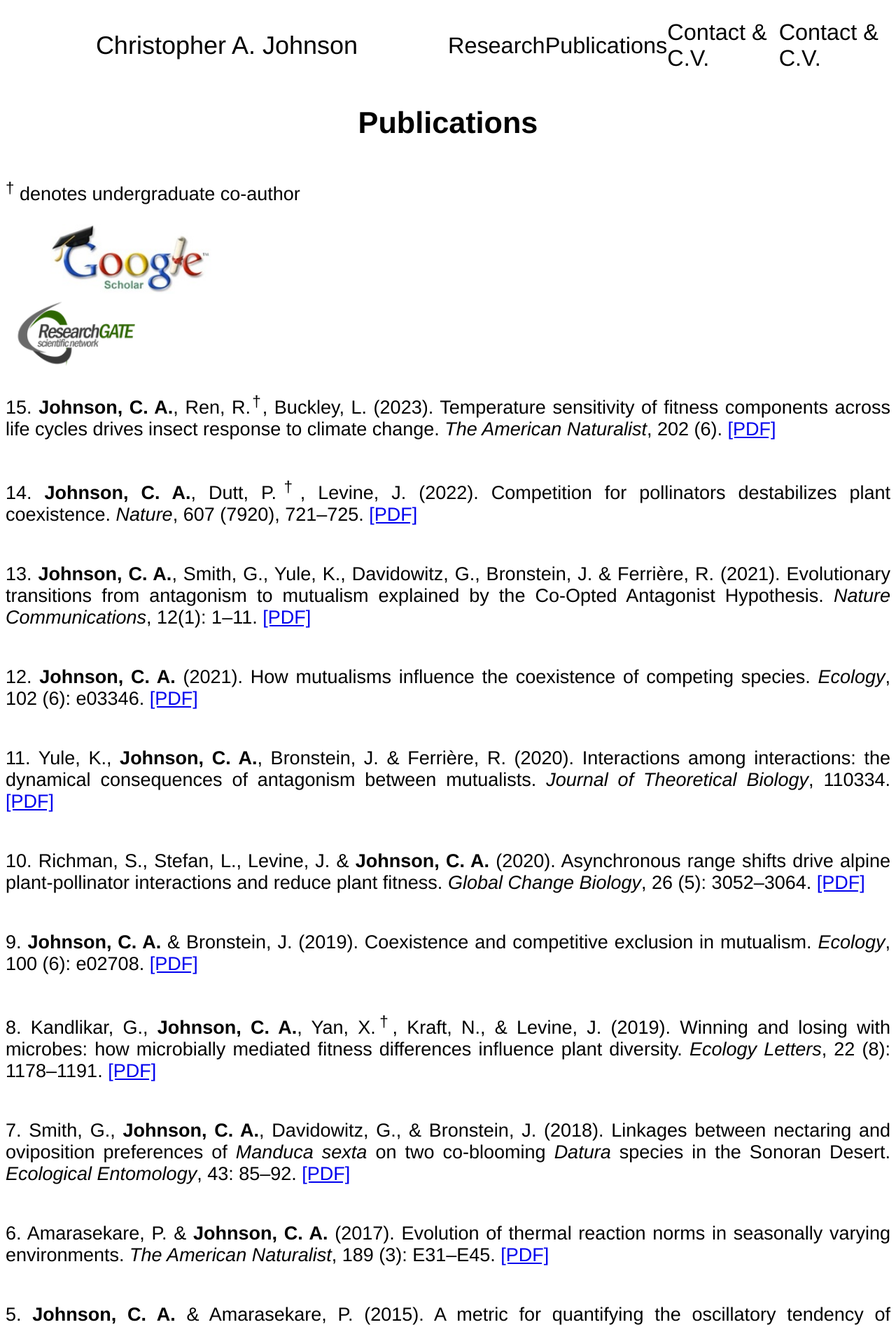
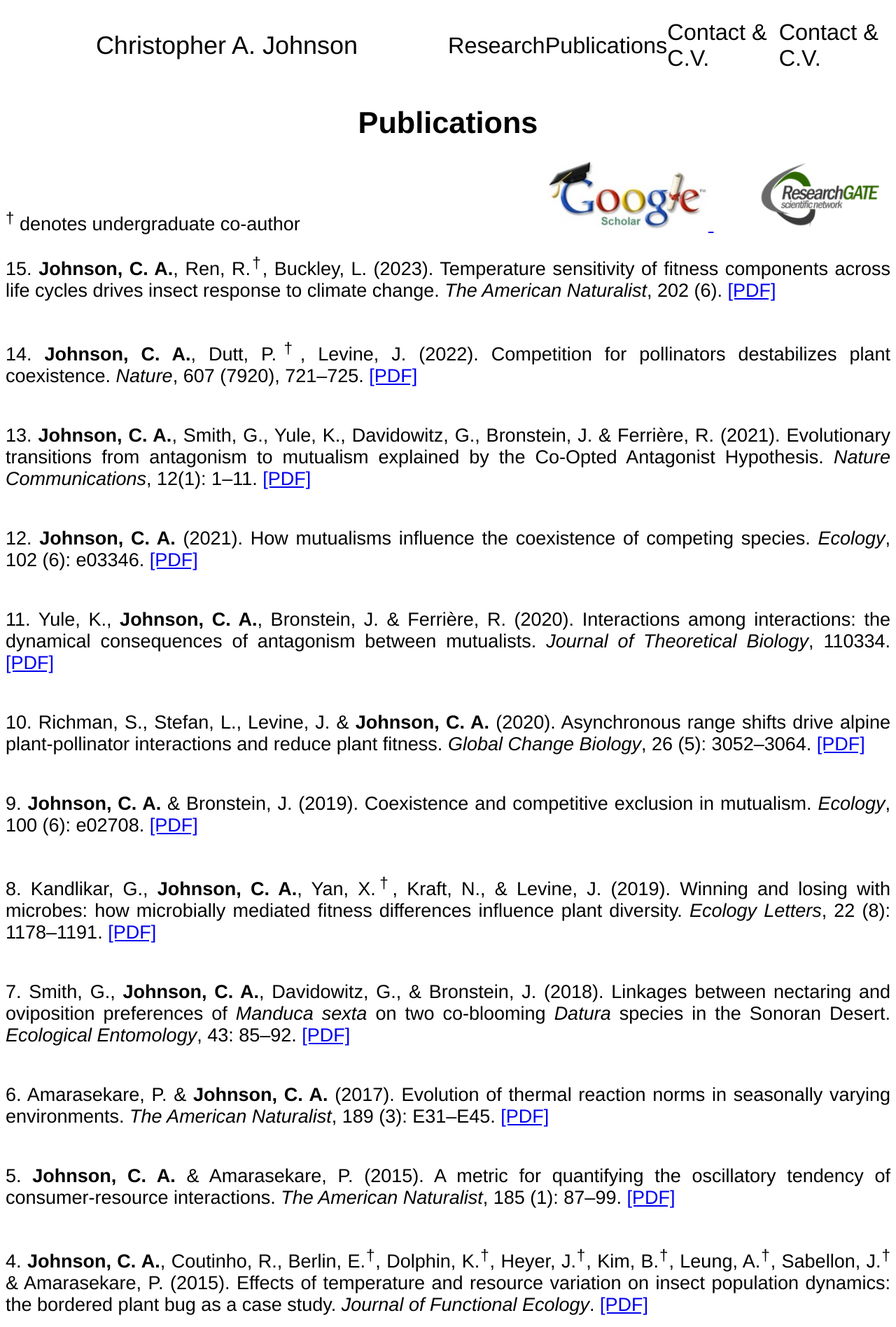
Before and after one commit to chrisajohnson/chrisajohnson.github.io, a Jekyll site: the page built from publications.md, in a window 1280 px wide. Shown: the top 1896 px of the page at 70% size. Built offline with Jekyll 4.4.1, drawn with Linux system fonts in a browser that asks for light colours.

Commit message:
Update publications.md

```diff
--- a/publications.md
+++ b/publications.md
@@ -6,14 +6,12 @@ permalink: /publications/
 weight: 2
 ---
 
-<sup>†</sup> denotes undergraduate co-author
-<div style="display: inline-block; margin-left: 5vw;">
-    <a href="https://scholar.google.com/citations?user=IzLbtxcAAAAJ&hl=en" target="_blank">
+<div style="display: inline-block;">
+    <sup>†</sup> denotes undergraduate co-author
+    <a href="https://scholar.google.com/citations?user=IzLbtxcAAAAJ&hl=en" target="_blank" style="margin-left: 27vw;">
         <img src="/images/Google_scholar.jpg" alt="Google Scholar logo" style="height: 100px;">
     </a>
-</div>
-<div style="display: inline-block; margin-left: 1vw;">
-    <a href="https://www.researchgate.net/profile/Christopher-Johnson-41" target="_blank">
+    <a href="https://www.researchgate.net/profile/Christopher-Johnson-41" target="_blank" style="margin-left: 5vw;">
         <img src="/images/Research_gate.png" alt="Research Gate logo" style="height: 100px;">
     </a>
 </div>
```
